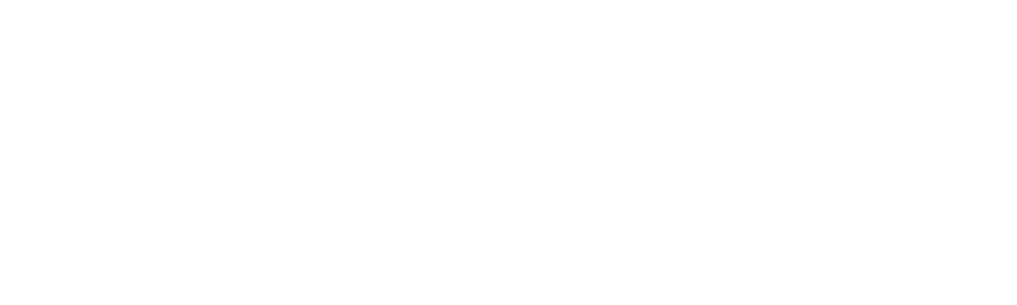
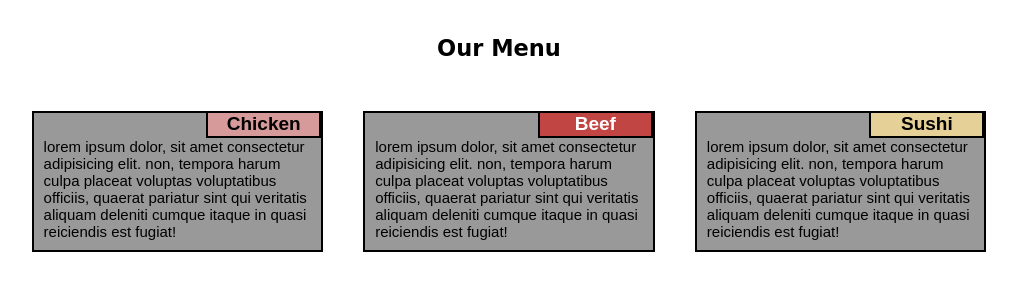
Before and after one commit to Fayzullayevafarogat/Coursera_Module2_task, a plain HTML site: page index.html in a window 1280 px wide. Shown: the whole page, without its empty margins (141-1158 px from the left). Drawn offline with Linux system fonts and the light colour scheme.

Commit message:
new codes add

```diff
--- a/index.html
+++ b/index.html
@@ -10,8 +10,45 @@
 </head>
 
 <body>
+    <h2>Our Menu</h2>
+    <div class="container">
+        <div class="card card1">
+            <div class="col-lg-4 col-md-6">
+                <p class="title pink">Chicken</p>
+                <p class="body-text">
+                    Lorem ipsum dolor, sit amet consectetur adipisicing elit. Non, tempora harum culpa placeat voluptas
+                    voluptatibus officiis, quaerat pariatur sint qui veritatis aliquam deleniti cumque itaque in quasi
+                    reiciendis est fugiat!
+                </p>
+            </div>
 
+        </div>
 
+        <div class="card card2">
+            <div class="col-lg-4 col-md-6">
+                <p class="title red">Beef</p>
+                <p class="body-text">
+                    Lorem ipsum dolor, sit amet consectetur adipisicing elit. Non, tempora harum culpa placeat voluptas
+                    voluptatibus officiis, quaerat pariatur sint qui veritatis aliquam deleniti cumque itaque in quasi
+                    reiciendis est fugiat!
+                </p>
+            </div>
+
+        </div>
+
+        <div class="card card3">
+            <div class="col-lg-4 col-md-6">
+                <p class="title yellow">Sushi</p>
+                <p class="body-text">
+                    Lorem ipsum dolor, sit amet consectetur adipisicing elit. Non, tempora harum culpa placeat voluptas
+                    voluptatibus officiis, quaerat pariatur sint qui veritatis aliquam deleniti cumque itaque in quasi
+                    reiciendis est fugiat!
+                </p>
+            </div>
+
+        </div>
+
+    </div>
 </body>
 
 </html>
--- a/style.css
+++ b/style.css
@@ -0,0 +1,89 @@
+* {
+    box-sizing: border-box;
+    margin: 0;
+    padding: 0;
+}
+
+body {
+    font-size: 15px;
+    font-family: Arial, Helvetica, sans-serif;
+}
+
+.container {
+    padding: 40px 100px;
+    display: flex;
+    flex-wrap: wrap;
+    align-items: center;
+    justify-content: center;
+}
+
+h2 {
+    text-align: center;
+    margin-top: 35px;
+    font-family: cursive;
+}
+
+.card {
+    display: inline-block;
+    width: 27%;
+    border: 2px solid black;
+    margin: 10px;
+    margin-left: 30px;
+    background-color: rgb(153, 153, 153);
+    overflow: hidden;
+    text-transform: lowercase;
+    position: relative;
+}
+
+.title {
+    text-transform: capitalize;
+    border: 2px solid black;
+    border-top: none;
+    position: absolute;
+    top: 0;
+    right: 0;
+    width: 40%;
+    height: 25px;
+    text-align: center;
+    font-size: 19px;
+    font-weight: bold;
+}
+
+.body-text {
+    margin: 10px;
+    margin-top: 25px;
+}
+
+.pink {
+    background-color: rgb(214, 154, 154);
+}
+
+.red {
+    background-color: rgb(193, 69, 67);
+    color: white;
+}
+
+.yellow {
+    background-color: rgb(229, 209, 152);
+}
+
+@media screen and (min-width:992px) {
+    .card {
+        width: 27%;
+    }
+}
+
+@media screen and (min-width:768px) and (max-width:991px) {
+    .card1, .card2 {
+        width: 40%;
+    }
+    .card3 {
+        width: 100%;
+    }
+}
+
+@media screen and (max-width:767px) {
+    .card {
+        width: 100%;
+    }
+}
```
